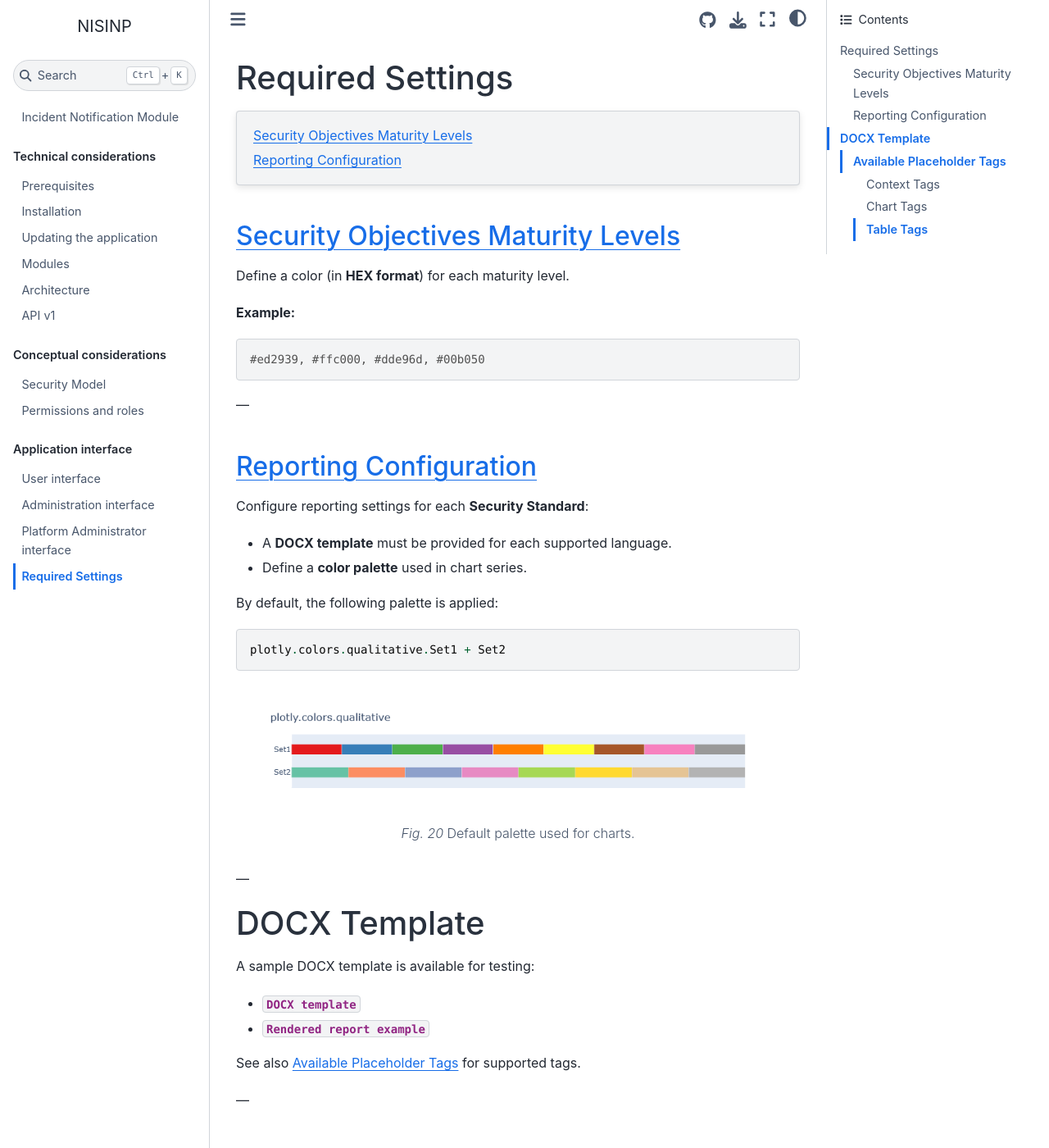
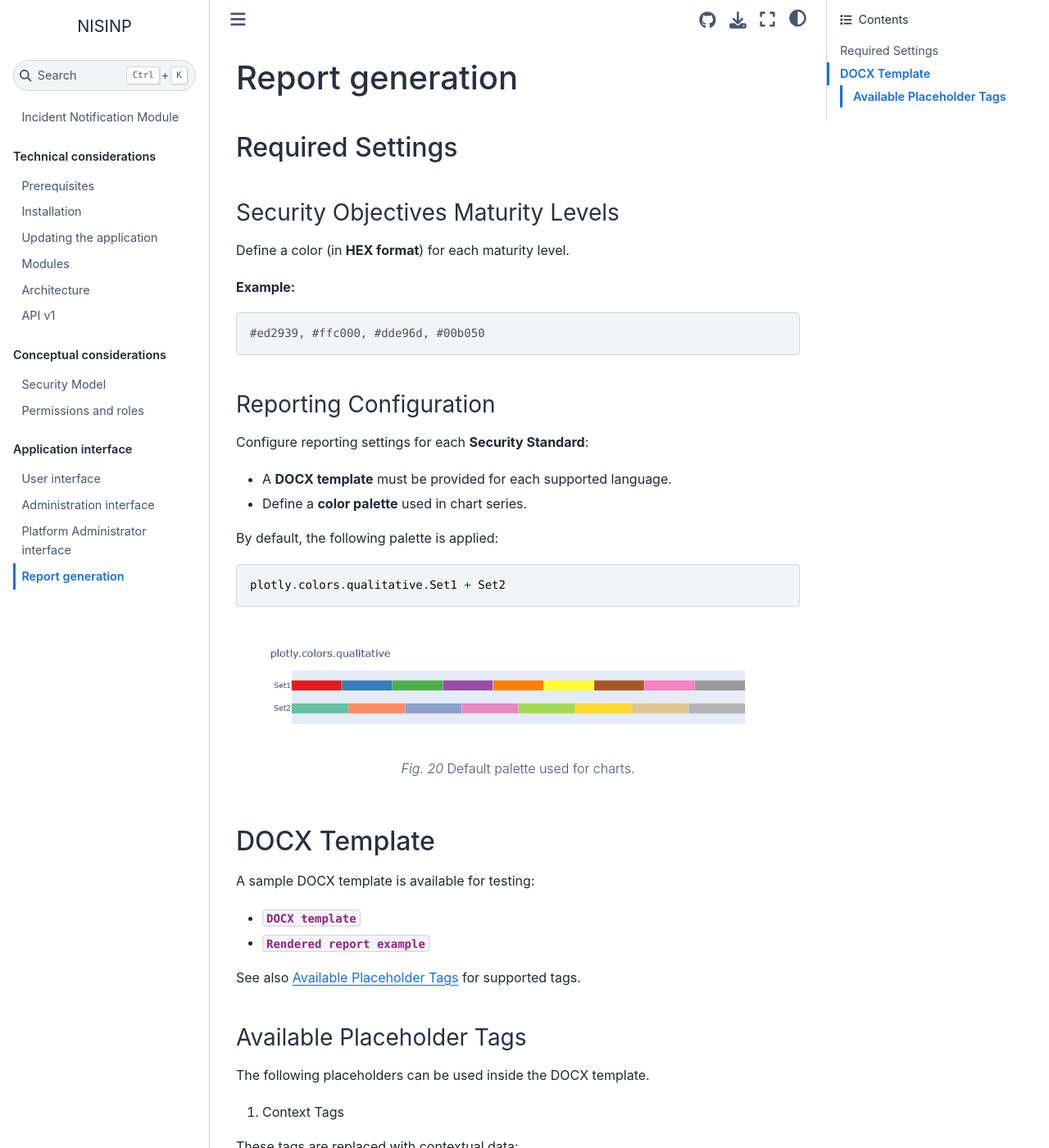
Before and after one commit to informed-governance-project/NISINP, a Sphinx documentation site: the page built from docs/report_generation.rst, in a window 1280 px wide and 1400 px high. Shown: the whole window at 82% size. Built offline with Sphinx 7.4.7 and the Sphinx Book theme 1.1.4, drawn with Linux system fonts in a browser that asks for light colours.

Commit message:
[reporting][doc]Improved layout #639

```diff
--- a/docs/report_generation.rst
+++ b/docs/report_generation.rst
@@ -1,16 +1,11 @@
-.. _required_settings:
+Report generation
+==================
 
 Required Settings
-=================
-
-.. contents::
-   :local:
-   :depth: 2
-
-.. _maturity_levels:
+-----------------
 
 Security Objectives Maturity Levels
------------------------------------
+^^^^^^^^^^^^^^^^^^^^^^^^^^^^^^^^^^^
 
 Define a color (in **HEX format**) for each maturity level.
 
@@ -20,12 +15,8 @@
 
    #ed2939, #ffc000, #dde96d, #00b050
 
----
-
-.. _reporting_configuration:
-
 Reporting Configuration
-------------------------
+^^^^^^^^^^^^^^^^^^^^^^^
 
 Configure reporting settings for each **Security Standard**:
 
@@ -121,5 +103,3 @@
 - ``{{ table_of_top_threats_by_occurrence }}``
 - ``{{ table_of_top_vulnerabilities_by_occurrence }}``
 - ``{{ table_of_recommendations }}``
-
----
```
Also changed, not shown: other parts of docs/report_generation.rst (+6 -15 lines).
